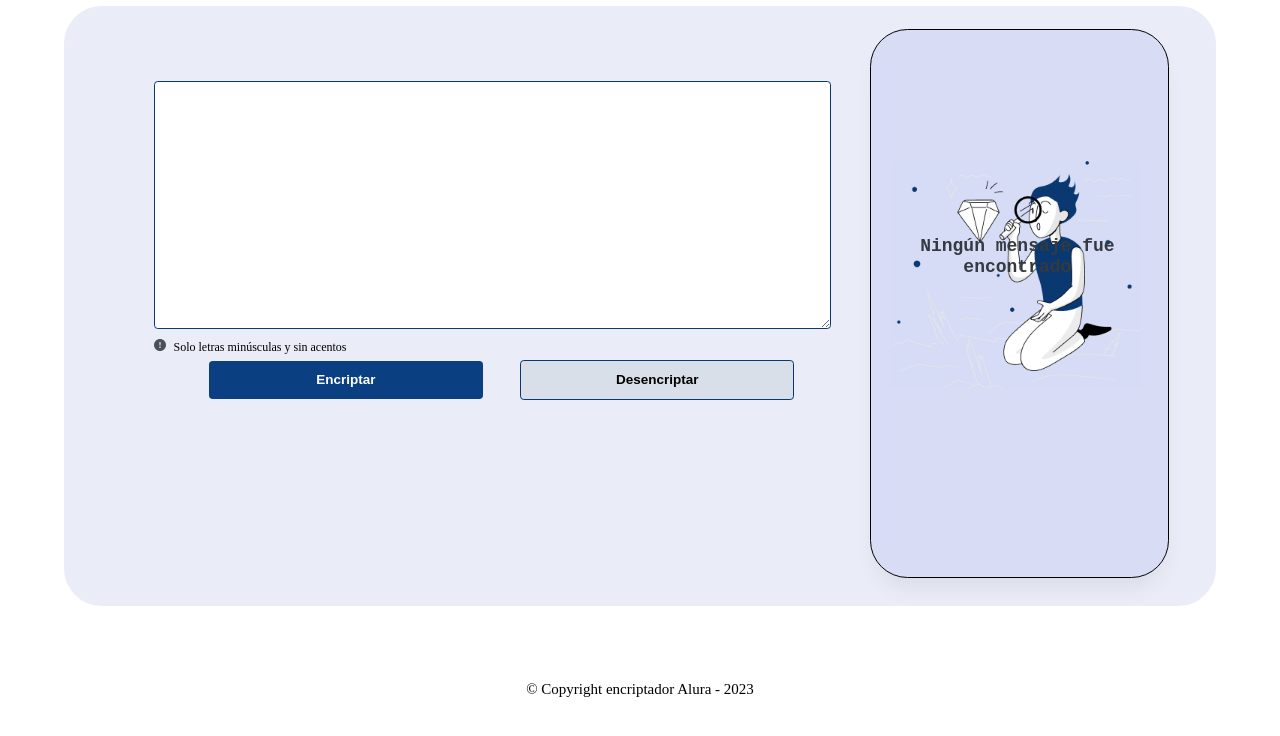
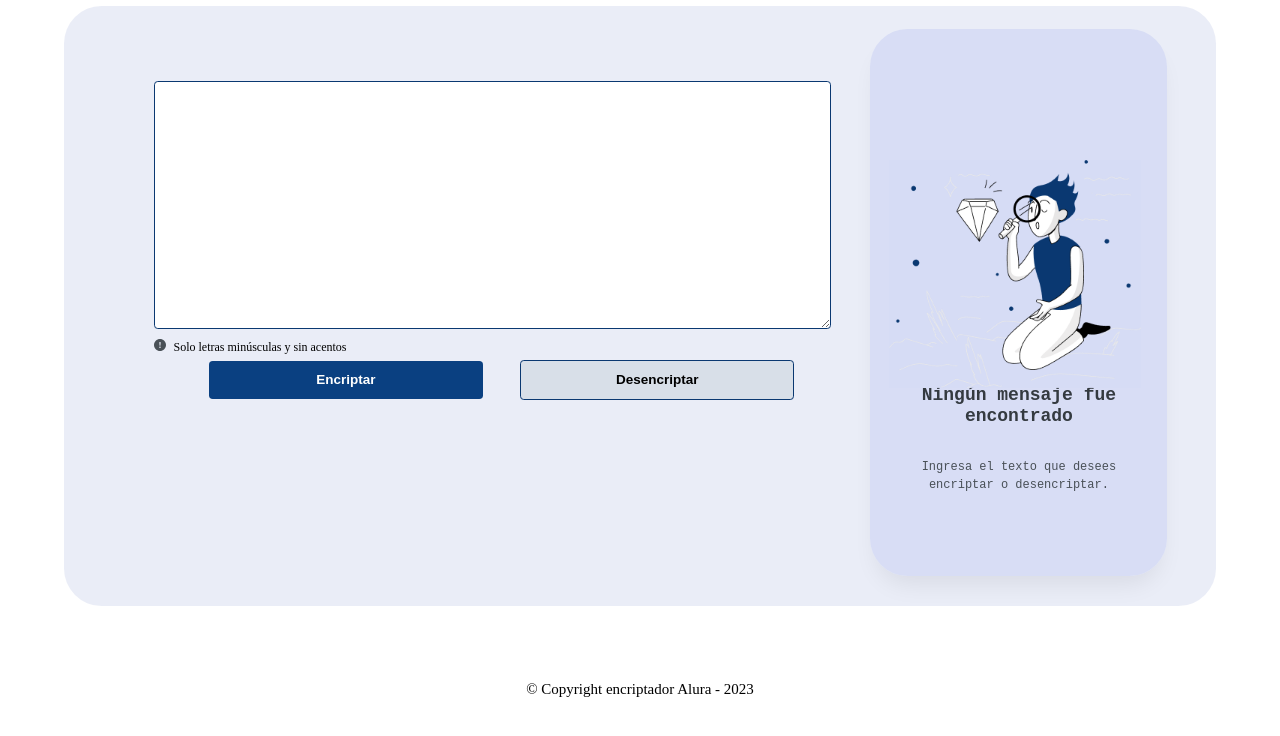
Before and after one commit to enriquecasas/Sprint_1_Encriptador_ONE.github.io, a plain HTML site: page index.html in a window 1280 px wide. Shown: the part 342-1078 px from the top of the page. Drawn offline with Linux system fonts and the light colour scheme.

Commit message:
Correcciones de resultadoa  mostrar

```diff
--- a/css/styles.css
+++ b/css/styles.css
@@ -64,18 +64,16 @@ header {
 }
 
 .resultado {
+    position: relative;
+    display: flex;
     width: 75%;
     height: 85%;
-    border-color: #0A3871;
     border-radius: 50px;
     font-family: 'Courier New';
     font-style: normal;
     font-weight: 400;
     font-size: 32px;
     line-height: 150%;
-    border-color: #000000;
-    border-width: 2px;
-    border-style: solid;
     background: rgba(214, 220, 245, 0.9);
     margin: 30px 0;
     padding: 25px;
@@ -133,9 +131,10 @@ header {
     background: rgba(214, 220, 245, 0.9);
 }
 
-.mensaje {
-    position: absolute;
-    margin: 250px 0 0 40px;
+.mensaje-uno {
+    margin: 450px 0 0 5px;
+    width: 336px;
+    height: 48px;
     font-family: 'Courier New';
     font-style: normal;
     font-weight: 700;
@@ -149,6 +148,23 @@ header {
     flex-grow: 0;
 }
 
+.mensaje-dos {
+    margin: 50px 0 0 5px;
+    width: 336px;
+    height: 48px;
+    font-family: 'Courier New';
+    font-style: normal;
+    font-weight: 400;
+    font-size: 16px;
+    line-height: 150%;
+    text-align: center;
+    color: #495057;
+    flex: none;
+    order: 1;
+    align-self: stretch;
+    flex-grow: 0;
+}
+
 footer {
     text-align: center;
     padding: 40px;
--- a/index.html
+++ b/index.html
@@ -38,8 +38,9 @@
                     <div class="imagen-busqueda">
                         <img src="imgen/Muñeco.png" alt="Imagen de busqueda">
                     </div>
-                    <div class="mensaje">
-                        <p class="">Ningún mensaje fue <br> encontrado</p>
+                    <div class="">
+                        <p class="mensaje-uno">Ningún mensaje fue <br> encontrado</p>
+                        <p class="mensaje-dos">Ingresa el texto que desees encriptar o desencriptar.</p>
                     </div>
                 </div>
             </section>
```
